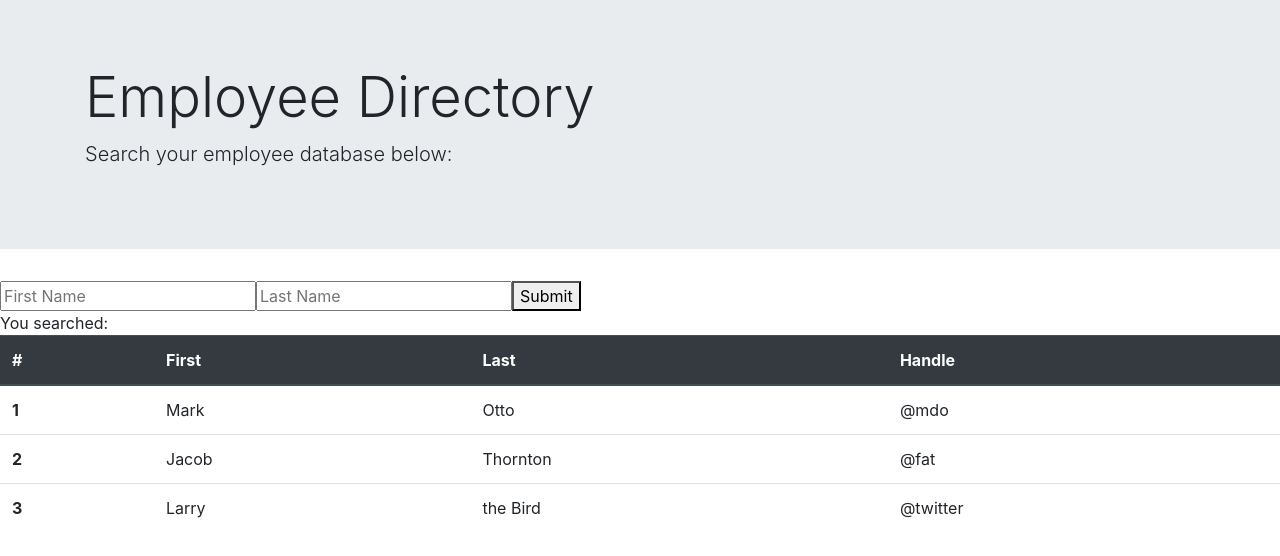
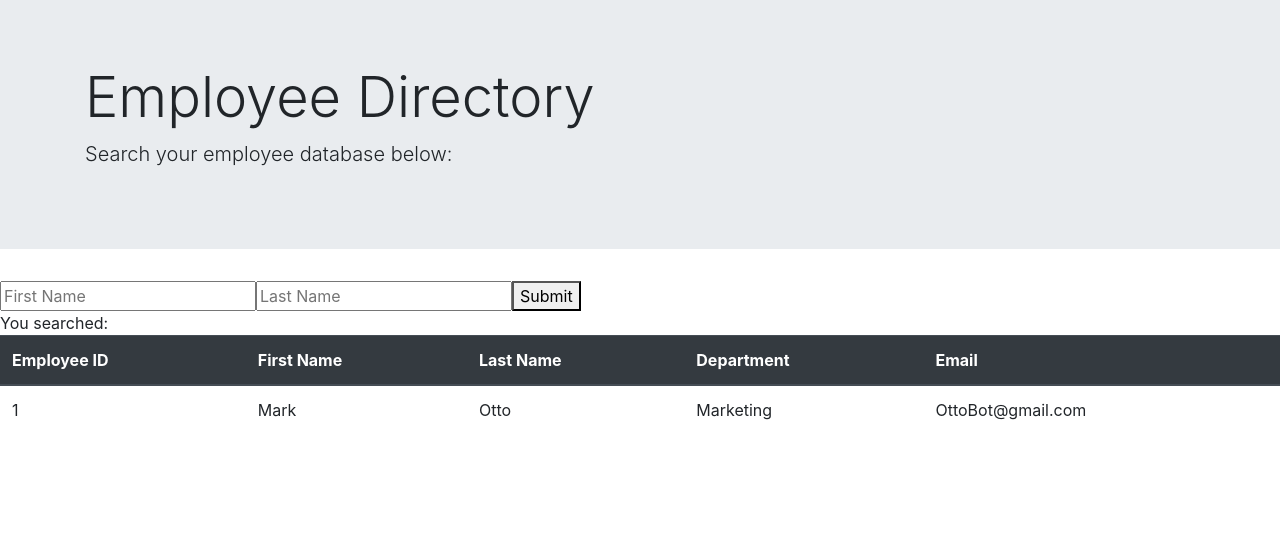
Before and after one commit to Jermayy/EmployeeDirectory, a React (Create React App) app: page / in a window 1280 px wide. Shown: the top 556 px of the page. Built offline with nearby package versions, Linux system fonts and the light colour scheme.

Commit message:
moved code - table prints first json object as row

```diff
--- a/src/App.js
+++ b/src/App.js
@@ -1,11 +1,39 @@
-import React from 'react';
+import React, { Component } from 'react';
 import './App.css';
-import RenderBootstrap from './components/RenderBootstrap';
+import Header from './components/Header';
+import SearchBar from './components/SearchBar';
+import Table from './components/Table';
+import sampleEmployees from './sampleEmployees.json';
 
-function App() {
-  return (
-    <RenderBootstrap/>
-  );
+
+// function App() {
+
+// }
+
+// export default App;
+
+
+function App(){
+
+
+
+
+  return(
+    <div>
+<Header/>
+<SearchBar/>
+<Table
+  id= {sampleEmployees[0].id}
+  firstName= {sampleEmployees[0].firstName}
+  lastName= {sampleEmployees[0].lastName}
+  department= {sampleEmployees[0].department}
+  email= {sampleEmployees[0].email}
+/>
+</div>
+
+  )
+
 }
 
+
 export default App;
--- a/src/components/Header.js
+++ b/src/components/Header.js
@@ -0,0 +1,17 @@
+import React from 'react';
+
+function Header(){
+
+ return(
+
+
+ <div className="jumbotron jumbotron-fluid">
+  <div className="container">
+    <h1 className="display-4">Employee Directory</h1>
+    <p className="lead">Search your employee database below:</p>
+  </div>
+</div>
+ )
+}
+
+export default Header;
--- a/src/components/Table.js
+++ b/src/components/Table.js
@@ -1,49 +1,46 @@
 import React, {Component} from 'react';
+import sampleEmployees from './../sampleEmployees.json'
 
 
-class Table extends Component{
 
-state ={
-    list: []
-}
 
-    render(){
+  function Table (props){
 return (
 <div>
     <table className="table">
   <thead className="thead-dark">
     <tr>
-      <th scope="col">#</th>
-      <th scope="col">First</th>
-      <th scope="col">Last</th>
-      <th scope="col">Handle</th>
+      <th scope="col">Employee ID</th>
+      <th scope="col">First Name</th>
+      <th scope="col">Last Name</th>
+      <th scope="col">Department</th>
+      <th scope="col">Email</th>
     </tr>
   </thead>
   <tbody>
-    <tr>
-      <th scope="row">1</th>
-      <td>Mark</td>
-      <td>Otto</td>
-      <td>@mdo</td>
-    </tr>
-    <tr>
-      <th scope="row">2</th>
-      <td>Jacob</td>
-      <td>Thornton</td>
-      <td>@fat</td>
-    </tr>
-    <tr>
-      <th scope="row">3</th>
-      <td>Larry</td>
-      <td>the Bird</td>
-      <td>@twitter</td>
-    </tr>
+
+        <td> {props.id} </td>
+        <td>{props.firstName} </td>
+        <td>{props.lastName} </td>
+        <td>{props.department} </td>
+        <td>{props.email} </td>
+
+
+
+
   </tbody>
 </table>
 </div>
 )
 }
 
-}
+
 
 export default Table;
+
+
+// function Table(props){
+//     return <div className="table">{props.children}</div>
+// }
+
+// export default Table;
```
Also changed, not shown: src/components/Row.js (added, +22 -0 lines).
